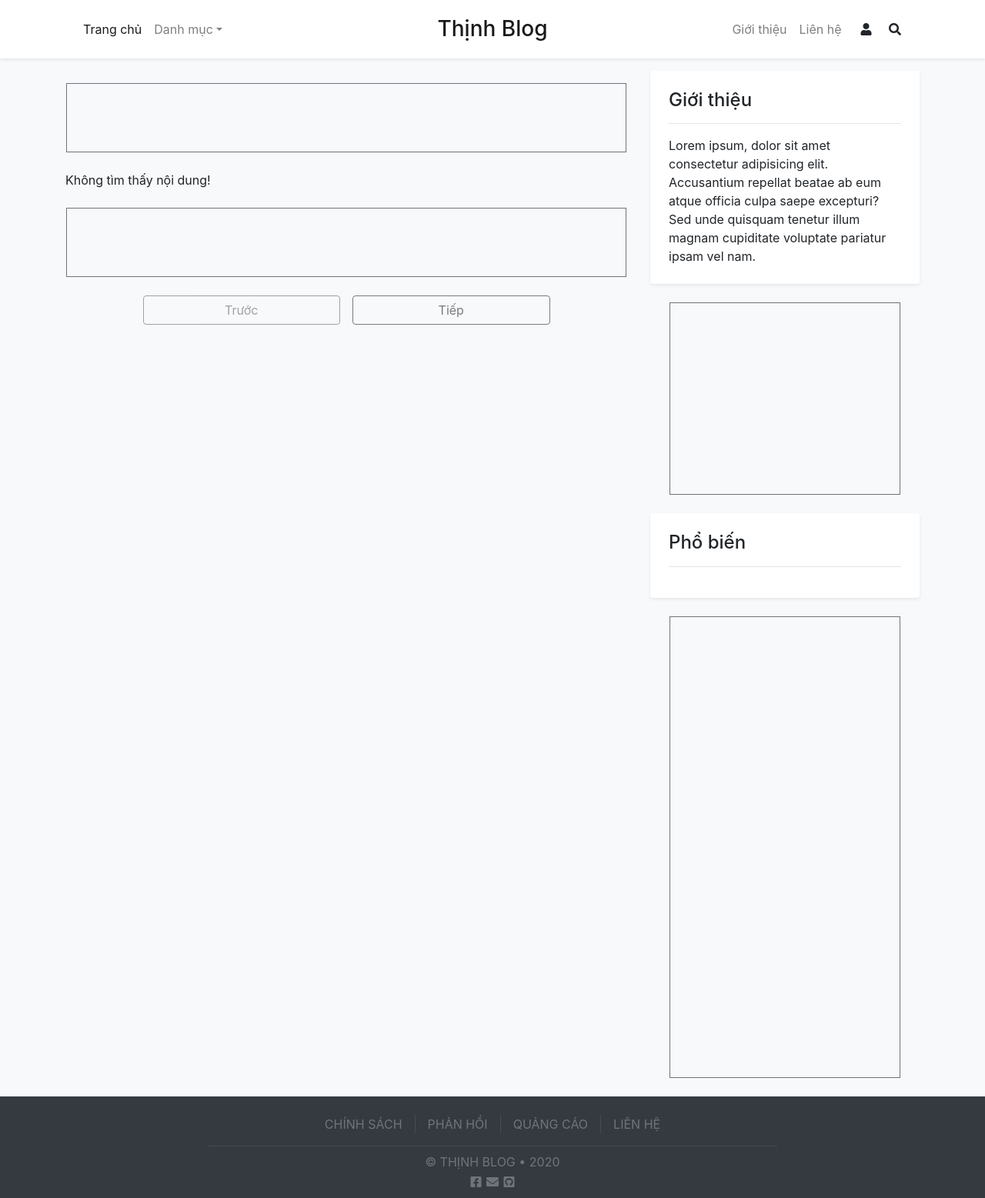
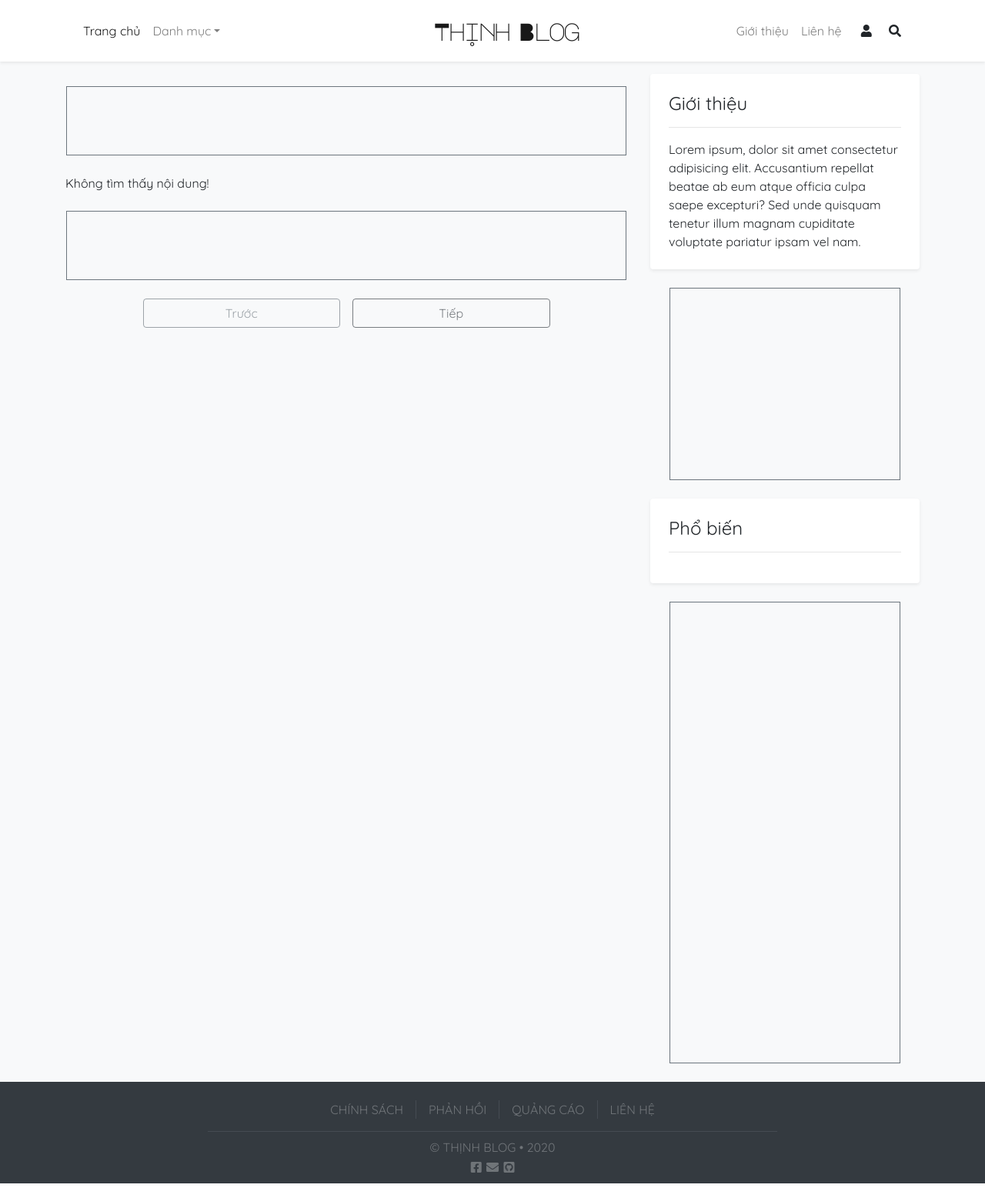
Before and after one commit to thinhcode/thinhblog-dj, a Django app: page / in a window 1280 px wide. Shown: the whole page at 77% size. Run offline with Django 3.2, Linux system fonts and the light colour scheme; data that the repository does not hold is empty; some libraries are stand-ins or nearby versions.

Commit message:
change default font

```diff
--- a/src/assets/blogs/css/style.css
+++ b/src/assets/blogs/css/style.css
@@ -1,4 +1,8 @@
 /* Thinh Blog CSS */
+
+body, html {
+    font-family: "Quicksand", serif;
+}
 
 footer .container {
     opacity: .3;
@@ -34,6 +38,10 @@ footer .container:hover {
     width: 300px;
 }
 
+.btn-page > a {
+    border-radius: 50rem;
+}
+
 .card > a {
     overflow: hidden;
 }
@@ -48,6 +56,17 @@ footer .container:hover {
 
 .card-img-top:hover {
     transform: scale(1.15);
+}
+
+.rounded-note {
+    border-radius: 10% 25%;
+}
+
+#blog-name {
+    font-family: "Major Mono Display", serif;
+    font-size: 2rem;
+    letter-spacing: -.25rem;
+    word-spacing: -.5rem;
 }
 
 #formSearch {
--- a/templates/blogs/base.html
+++ b/templates/blogs/base.html
@@ -6,6 +6,7 @@
   <meta name="viewport" content="width=device-width, initial-scale=1.0">
   <title>{% block title %}{% endblock %}</title>
   <meta name="description" content="{% block description %}{% endblock %}">
+  <link href="https://fonts.googleapis.com/css2?family=Major+Mono+Display&family=Quicksand&display=swap" rel="stylesheet">
   <link rel="stylesheet" href="{% static 'vendors/css/bootstrap-4.5.0.min.css' %}">
   <link rel="stylesheet" href="{% static 'vendors/css/fontawesome-5.13.0.min.css' %}">
   <link rel="stylesheet" href="{% static 'blogs/css/style.css' %}">
--- a/templates/blogs/header.html
+++ b/templates/blogs/header.html
@@ -19,7 +19,7 @@
           </li>
         </ul>
       </div>
-      <div class="col col-lg-2 text-lg-center order-1 order-lg-3"><a href="{% url 'blogs:post-list' %}" class="navbar-brand mr-0"><h3 class="mb-0">Thịnh Blog</h3></a></div>
+      <div class="col col-lg-2 text-lg-center order-1 order-lg-3"><a href="{% url 'blogs:post-list' %}" class="navbar-brand mr-0"><h3 class="mb-0" id="blog-name">Thịnh Blog</h3></a></div>
       <div class="col-lg-5 collapse navbar-collapse order-4 order-lg-4" id="navbar-right">
         <ul class="navbar-nav ml-auto">
           <li class="nav-item">
```
